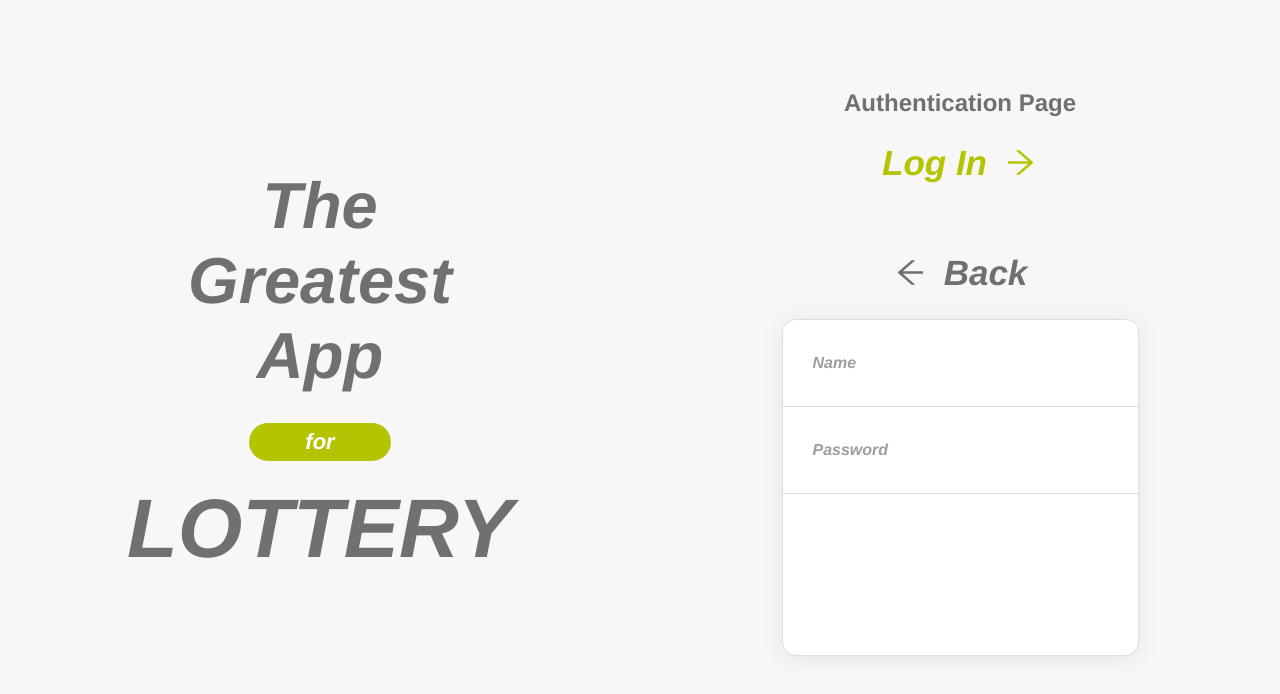
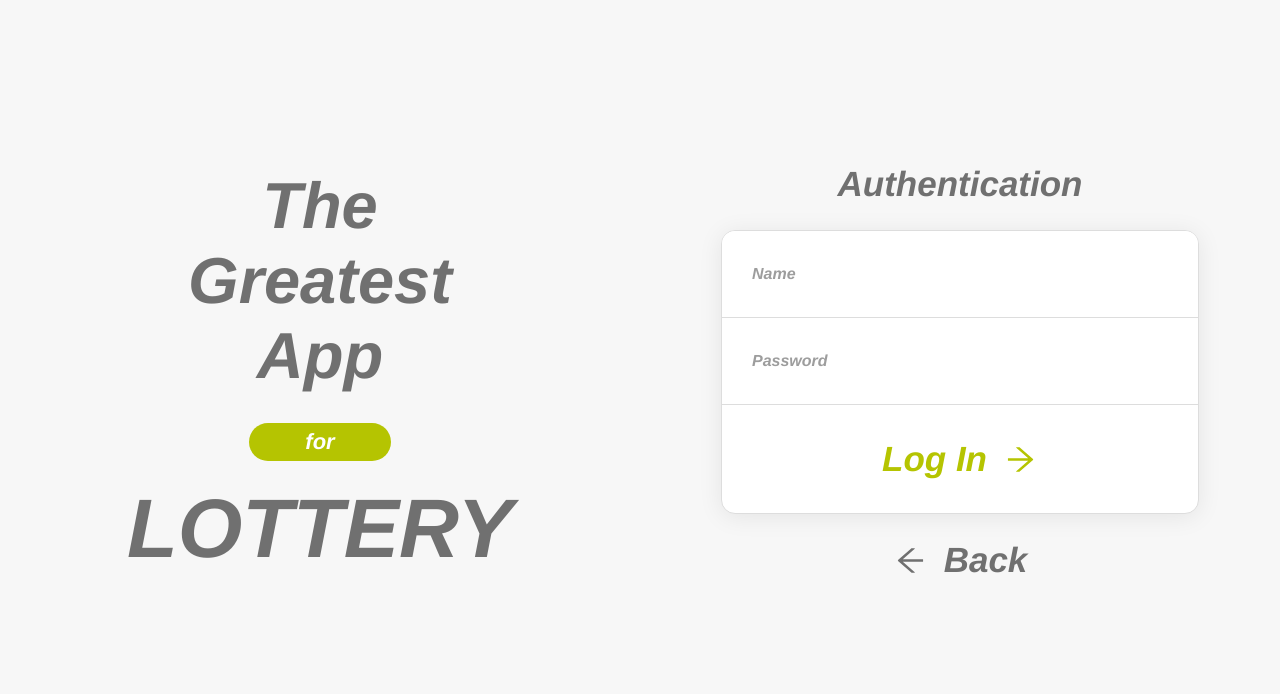
Before and after one commit to gabepinheiro/tgl-react, a React (Vite) app: page /authentication in a window 1280 px wide. Shown: the top 694 px of the page. Built offline with nearby package versions, Linux system fonts and the light colour scheme.

Commit message:
feat(auth-page): added styled component for heading and link wrapper, and content adjusted

```diff
--- a/src/pages/auth-page.tsx
+++ b/src/pages/auth-page.tsx
@@ -7,23 +7,22 @@ import {
   AiOutlineArrowLeft as ArrowLeftIcon,
 } from 'react-icons/ai'
 
+import * as S from './styles'
+
 function AuthPage () {
   return (
     <>
-      <h1>Authentication Page</h1>
-      <Link to='/' color='greenLight'>Log In <ArrowRightIcon /></Link>
-      <br />
-      <Link to='/authentication'><ArrowLeftIcon /> Back</Link>
-
-      <Form style={{
-        width: '357px',
-        height: '337px',
-        margin: '0 auto',
-      }}
-      >
+      <S.Heading>Authentication</S.Heading>
+      <Form>
         <Input placeholder='Name' />
         <Input placeholder='Password' />
+
+        <S.LinkWrapper>
+          <Link to='/' color='greenLight'>Log In <ArrowRightIcon /></Link>
+        </S.LinkWrapper>
       </Form>
+
+      <Link to='/authentication'><ArrowLeftIcon /> Back</Link>
     </>
   )
 }
--- /dev/null
+++ b/src/pages/styles.ts
@@ -0,0 +1,12 @@
+import styled from 'styled-components'
+
+export const Heading = styled.h2`
+  font-size: 3.5rem;
+  font-style: italic;
+`
+
+export const LinkWrapper = styled.div`
+  width: max-content;
+  padding: 3.4rem;
+  margin: 0 auto;
+`
```
